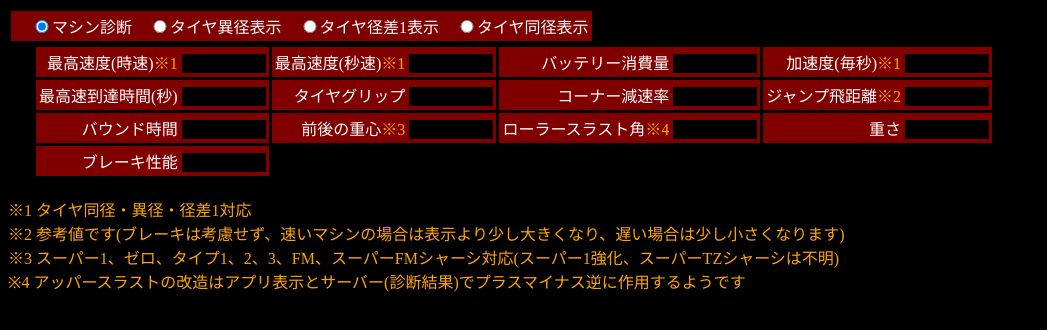
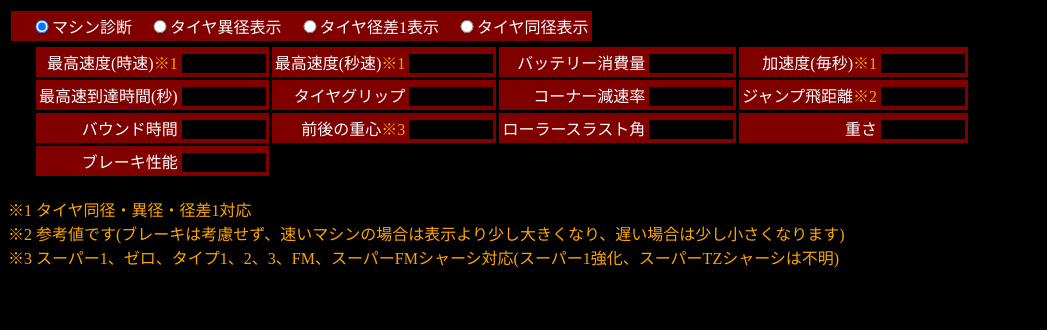
Before and after one commit to autorank-4wdminigp/autorank-4wdminigp.github.io, a plain HTML site: page diagnosis.html in a window 1280 px wide. Shown: the whole page, without its empty margins (0-1047 px from the left). Drawn offline with Linux system fonts and the light colour scheme.

Commit message:
Add files via upload

```diff
--- a/mains.js
+++ b/mains.js
@@ -11,7 +11,7 @@ var nameUpdate = new Array(1, 0, 0, 0, 1, 1, 1, 0, 1, 1, 1, 0, 0, 0, 0, 0, 0, 0,
 var nameZero = new Array(0, 0, 0, 0, 0, 0, 1, 1, 1, 1, 1, 1, 1, 1, 1, 1, 1, 1, 1, 1, 1, 1);
 
 var diagnosisValue = new Array("dia0speed_h", "dia1speed_s", "dia2battery", "dia3accele", "dia4arrivaltime", "dia5tiregrip", "dia6cornerdecele", "dia7jump", "dia8boundtime", "dia9gravity", "dia10rollerangle", "dia11weight", "dia12brake");
-var diagnosisView = new Array("最高速度(時速)<font color='#FFA500'>※1</font> ", "最高速度(秒速)<font color='#FFA500'>※1</font> ", "バッテリー消費量 ", "加速度(毎秒)<font color='#FFA500'>※1</font> ", "最高速到達時間(秒) ", "タイヤグリップ ", "コーナー減速率 ", "ジャンプ飛距離<font color='#FFA500'>※2</font> ", "バウンド時間 ", "前後の重心<font color='#FFA500'>※3</font> ", "ローラースラスト角<font color='#FFA500'>※4</font> ", "重さ ", "ブレーキ性能 ");
+var diagnosisView = new Array("最高速度(時速)<font color='#FFA500'>※1</font> ", "最高速度(秒速)<font color='#FFA500'>※1</font> ", "バッテリー消費量 ", "加速度(毎秒)<font color='#FFA500'>※1</font> ", "最高速到達時間(秒) ", "タイヤグリップ ", "コーナー減速率 ", "ジャンプ飛距離<font color='#FFA500'>※2</font> ", "バウンド時間 ", "前後の重心<font color='#FFA500'>※3</font> ", "ローラースラスト角 ", "重さ ", "ブレーキ性能 ");
 
 //タイプ 1:スピード, 2:パワー, 3:コーナー安定, 4:スタミナ耐久, 5:重さ, 6:ギヤ負荷, 7:パワーロス, 8:スピードロス, 9:エアロダウンフォース, 10:節電
 //11:制振, 12:スラスト角, 13:タイヤ摩擦, 14:タイヤ旋回, 15:タイヤ反発, 16:タイヤ径, 17:ローラー摩擦, 18:ローラー抵抗, 19:ウェーブ, 20:オフロード
@@ -1098,7 +1098,6 @@ function View_Diagnosis() {
 	document.write("<br><font color='#FFA500'>※1 タイヤ同径・異径・径差1対応</font>");
 	document.write("<br><font color='#FFA500'>※2 参考値です(ブレーキは考慮せず、速いマシンの場合は表示より少し大きくなり、遅い場合は少し小さくなります)</font>");
 	document.write("<br><font color='#FFA500'>※3 スーパー1、ゼロ、タイプ1、2、3、FM、スーパーFMシャーシ対応(スーパー1強化、スーパーTZシャーシは不明)</font>");
-	document.write("<br><font color='#FFA500'>※4 アッパースラストの改造はアプリ表示とサーバー(診断結果)でプラスマイナス逆に作用するようです</font>");
 }
 
 function UrlCalc(value1) {
```
Also changed, not shown: index.html (+1 -1 lines).
